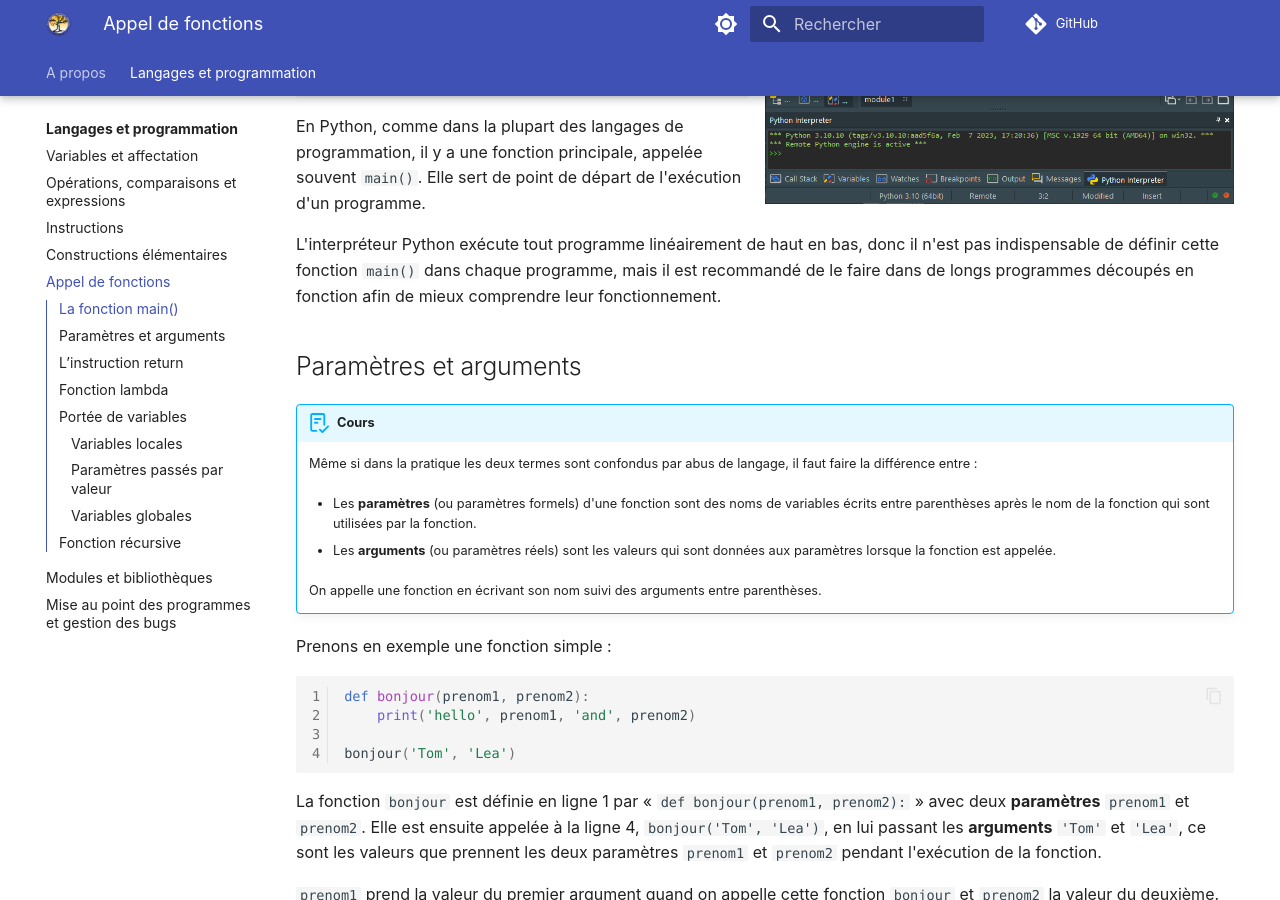
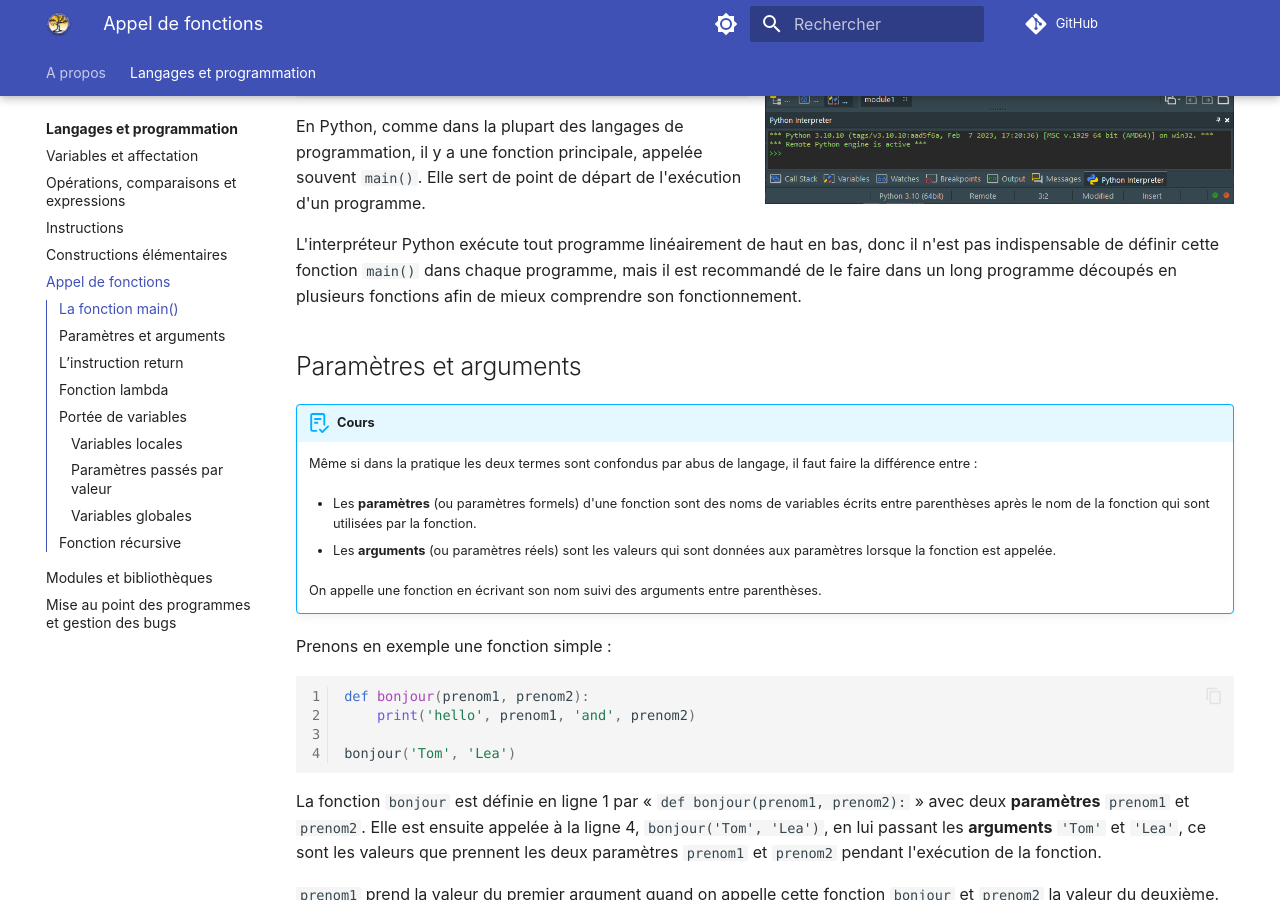
Before and after one commit to fab-perez/NSI-1, an MkDocs documentation site: the page built from docs/langages-et-programmation/5-fonctions.md, in a window 1280 px wide and 900 px high, scrolled down 2065 px. Built offline with MkDocs 1.6.1 and Material for MkDocs 9.7.7, drawn with Linux system fonts in a browser that asks for light colours; emoji names are drawn with the system emoji font; comment, search, counter and statistics services are not loaded.

Commit message:
Add files via upload

```diff
--- a/docs/langages-et-programmation/5-fonctions.md
+++ b/docs/langages-et-programmation/5-fonctions.md
@@ -137,7 +137,7 @@ if __name__ == '__main__':
 
 En Python, comme dans la plupart des langages de programmation, il y a une fonction principale, appelée souvent `main()`. Elle sert de point de départ de l'exécution d'un programme.
 
-L'interpréteur Python exécute tout programme linéairement de haut en bas, donc il n'est pas indispensable de définir cette fonction `main()` dans chaque programme, mais il est recommandé de le faire dans de longs programmes découpés en fonction afin de mieux comprendre leur fonctionnement.
+L'interpréteur Python exécute tout programme linéairement de haut en bas, donc il n'est pas indispensable de définir cette fonction `main()` dans chaque programme, mais il est recommandé de le faire dans un long programme découpés en plusieurs fonctions afin de mieux comprendre son fonctionnement.
 
 
 ##	Paramètres et arguments
```
